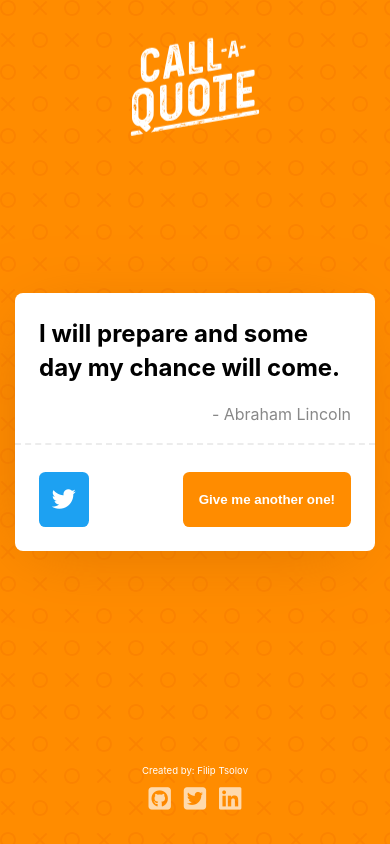
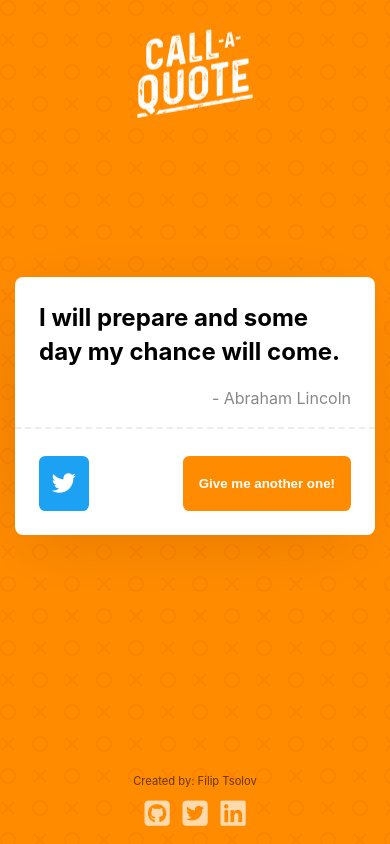
Before and after one commit to ftsolov/quote-generator-react, a React (Create React App) app: page / in a window 390 px wide. Built offline with nearby package versions, Linux system fonts and the light colour scheme.

Commit message:
small design changes

```diff
--- a/src/App.css
+++ b/src/App.css
@@ -41,8 +41,8 @@
 .logo {
   animation: moveUpDown 4s ease-in-out infinite;
   position: absolute;
-  top: 3.5rem;
-  height: 120px;
+  top: 2rem;
+  height: 110px;
   margin: 0 auto;
   width: 100vw;
 }
@@ -140,7 +140,7 @@
 
 .hint {
   color: #653503;
-  margin: 2rem auto 0;
+  margin: 1rem auto 0;
   text-align: center;
   padding: 0 10%;
   line-height: 1.5;
@@ -155,12 +155,12 @@
 }
 
 .footer p {
-  color: white;
-  font-size: 0.6rem;
+  color: #653503;
+  font-size: 0.7rem;
 }
 
 .footer a i {
-  font-size: 1.6rem;
+  font-size: 1.8rem;
   color: #FFDAAD;
 }
 
@@ -181,6 +181,7 @@
 @media only screen and (max-width: 440px) {
   .card {
     width: 80%;
+    margin-bottom: 2rem;
   }
 
   .hint {
@@ -188,8 +189,12 @@
   }
 
   .logo {
-    top: 2.5rem;
-    height: 100px;
+    top: 2rem;
+    height: 90px;
+  }
+
+  .footer {
+    bottom: 1rem;
   }
 
 }
```
